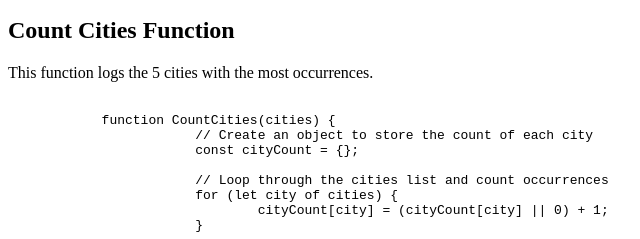
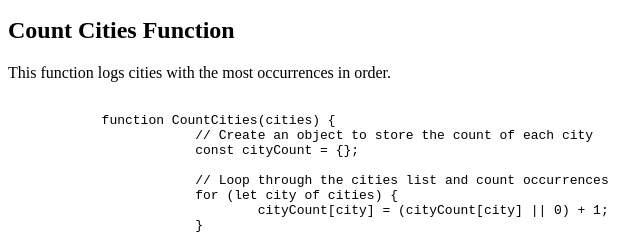
Before and after one commit to GuzSan/AirTechTest, a plain HTML site: page index.html in a window 1280 px wide. Shown: the part 950-1189 px from the top of the page, 0-640 px from the left. Drawn offline with Linux system fonts and the light colour scheme.

Commit message:
Fix about a commentary

```diff
--- a/index.html
+++ b/index.html
@@ -63,7 +63,7 @@
 	   <script src="Problem2.js"></script>
 
     <h2>Count Cities Function</h2>
-    <p>This function logs the 5 cities with the most occurrences.</p>
+    <p>This function logs cities with the most occurrences in order.</p>
     <pre>
         <code>
             function CountCities(cities) {
```
